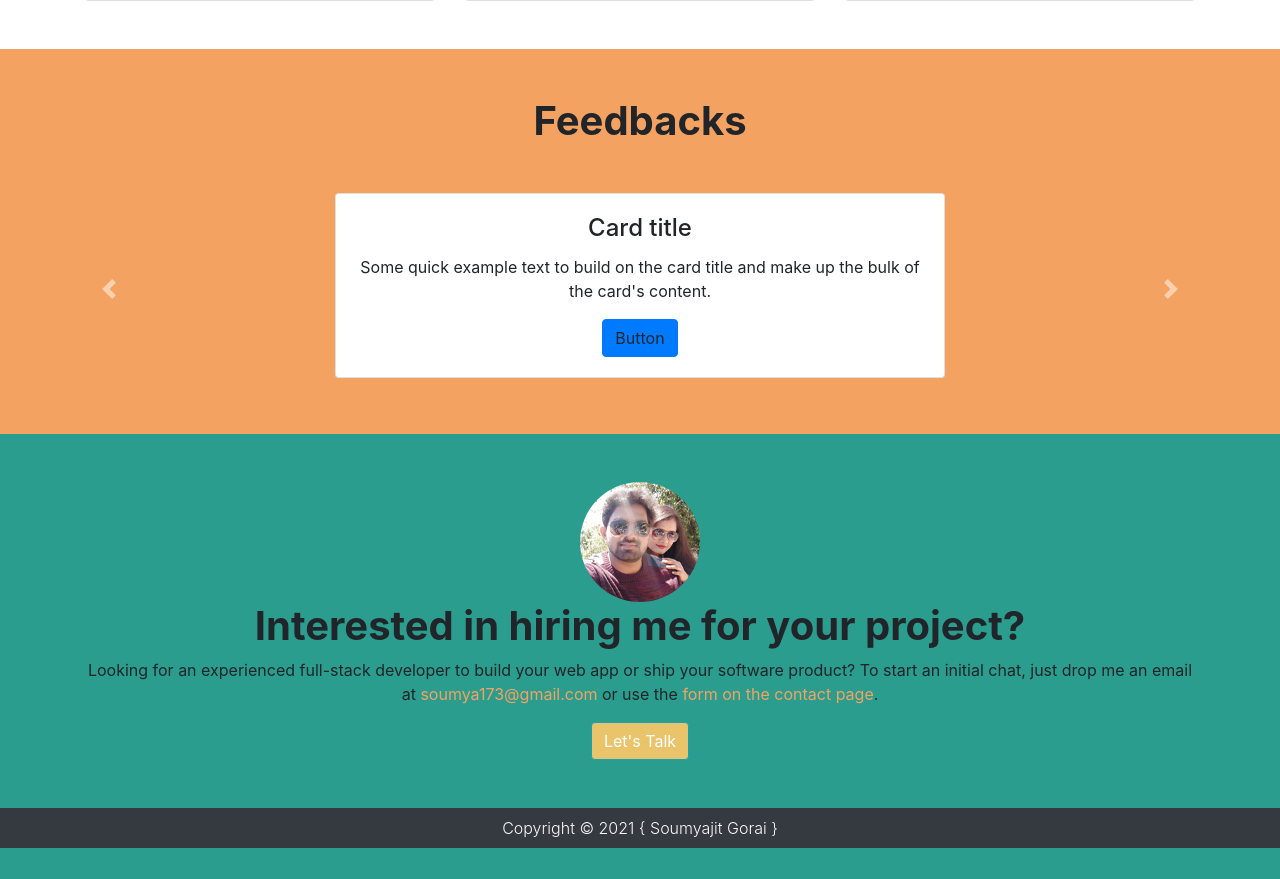
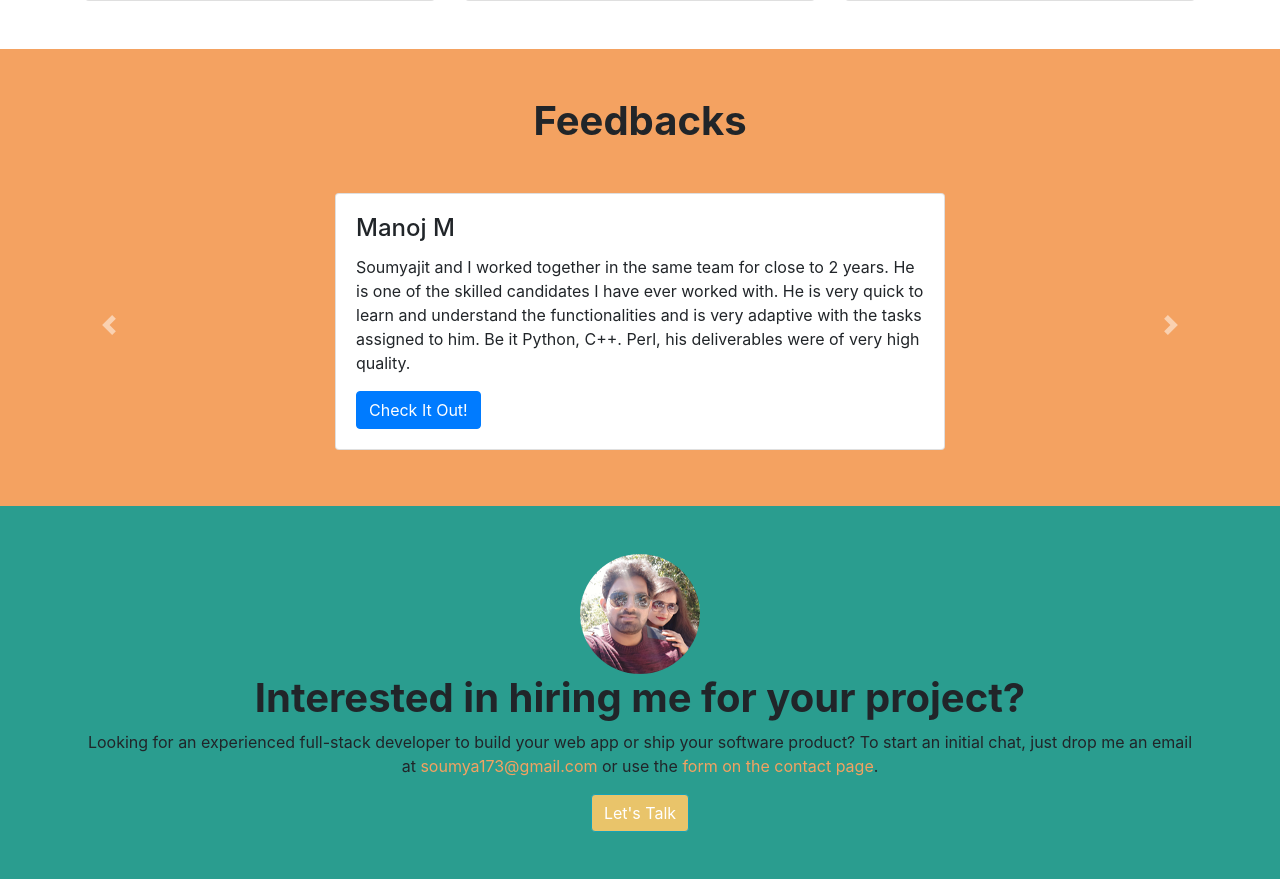
Before and after one commit to soumya173/django-portfolio, a Django app: page / in a window 1280 px wide. Shown: the part 893-1772 px from the top of the page. Before the commit the page ends 1741 px from the top, so only its background shows below. Run offline with Django 3.2, Linux system fonts and the light colour scheme; some libraries are stand-ins or nearby versions.

Commit message:
Added proper feedbacks from linkedin
Added proper feedbacks from linkedin

```diff
--- a/projectportfolio/appportfolio/templates/index.html
+++ b/projectportfolio/appportfolio/templates/index.html
@@ -91,14 +91,14 @@
       <div class="carousel-inner" role="listbox">
         <!-- Slide One - Set the background image for this slide in the line below -->
         <div class="carousel-item active">
-          <div class="row text-center">
+          <div class="row text-left">
             <div class="col-md-6 m-auto ">
               <div class="card mb-2">
                 <!-- <img class="card-img-top" src="https://mdbootstrap.com/img/Photos/Horizontal/City/4-col/img%20(60).jpg" alt="Card image cap"> -->
                 <div class="card-body">
-                  <h4 class="card-title">Card title</h4>
-                  <p class="card-text">Some quick example text to build on the card title and make up the bulk of the card's content.</p>
-                  <a class="btn btn-primary">Button</a>
+                  <h4 class="card-title">Manoj M</h4>
+                  <p class="card-text">Soumyajit and I worked together in the same team for close to 2 years. He is one of the skilled candidates I have ever worked with. He is very quick to learn and understand the functionalities and is very adaptive with the tasks assigned to him. Be it Python, C++. Perl, his deliverables were of very high quality.</p>
+                  <a href="https://www.linkedin.com/in/soumyajit-gorai-58b71110a/" class="btn btn-primary" target="_blank">Check It Out!</a>
                 </div>
               </div>
             </div>
@@ -106,14 +106,14 @@
         </div>
         <!-- Slide Two - Set the background image for this slide in the line below -->
         <div class="carousel-item">
-          <div class="row text-center">
-            <div class="col-md-6 m-auto ">
+          <div class="row text-left">
+            <div class="col-md-6 m-auto">
               <div class="card mb-2">
                 <!-- <img class="card-img-top" src="https://mdbootstrap.com/img/Photos/Horizontal/City/4-col/img%20(60).jpg" alt="Card image cap"> -->
                 <div class="card-body">
-                  <h4 class="card-title">Card title</h4>
-                  <p class="card-text">Some quick example text to build on the card title and make up the bulk of the card's content.</p>
-                  <a class="btn btn-primary">Button</a>
+                  <h4 class="card-title">Ravikiran DG</h4>
+                  <p class="card-text">Soumyajit Gorai is a perfect example of a skilled developer. He is focused, reliable and hardworking individual. It was a pleasure working with him for three years at Ribbon communications. He was the one whom I trusted and looked forward for any advice or guidance. His ability to go out of his way to help others has made him stand out. Any organization would be lucky to have him in their team.</p>
+                  <a href="https://www.linkedin.com/in/soumyajit-gorai-58b71110a/" class="btn btn-primary" target="_blank">Check It Out!</a>
                 </div>
               </div>
             </div>
@@ -121,14 +121,14 @@
         </div>
         <!-- Slide Three - Set the background image for this slide in the line below -->
         <div class="carousel-item">
-          <div class="row text-center">
+          <div class="row text-left">
             <div class="col-md-6 m-auto ">
               <div class="card mb-2">
                 <!-- <img class="card-img-top" src="https://mdbootstrap.com/img/Photos/Horizontal/City/4-col/img%20(60).jpg" alt="Card image cap"> -->
                 <div class="card-body">
-                  <h4 class="card-title">Card title</h4>
-                  <p class="card-text">Some quick example text to build on the card title and make up the bulk of the card's content.</p>
-                  <a class="btn btn-primary">Button</a>
+                  <h4 class="card-title">Rajesh NE</h4>
+                  <p class="card-text">Soumyajith is a smart team player and he is too eager to learn new technologies. He is always too fast in meeting dead lines and his ability to deal the complex use cases is just amazing. His main positives is his helping nature to the team mates. Am seeing him as a good team leader and successful techie in upcoming years!!!</p>
+                  <a href="https://www.linkedin.com/in/soumyajit-gorai-58b71110a/" class="btn btn-primary" target="_blank">Check It Out!</a>
                 </div>
               </div>
             </div>
```
